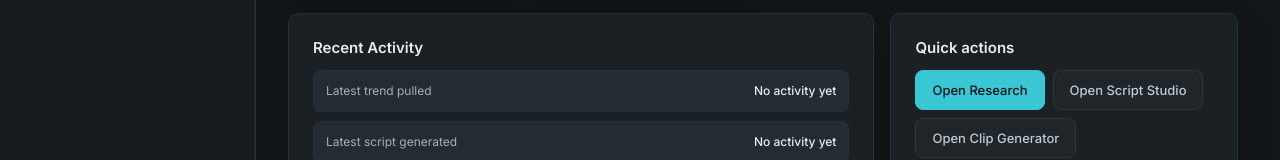
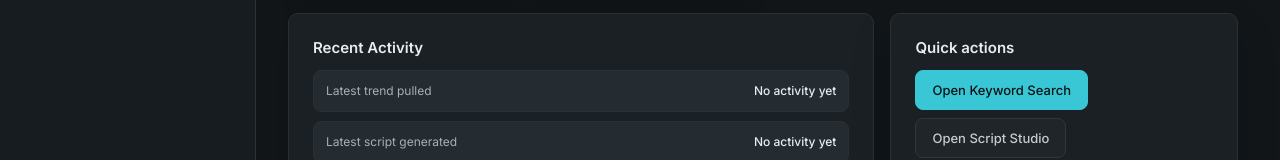
Before and after one commit to mustafakamal88/Reel_Automation, a React (Vite) app: page / in a window 1280 px wide. Shown: the part 443-603 px from the top of the page. Built offline with nearby package versions, Linux system fonts and the light colour scheme; no server answers.

Commit message:
Rename trend intelligence to keyword search

```diff
--- a/src/components/Header.tsx
+++ b/src/components/Header.tsx
@@ -3,7 +3,7 @@ import type { View } from '../types';
 const VIEW_META: Record<View, { title: string; sub: string }> = {
   dashboard:              { title: 'Dashboard',                sub: 'Trend research, scripts, clips, and publishing readiness' },
   discoverTrends:         { title: 'Discover Trends',          sub: 'The latest content opportunities for your selected market.' },
-  trendingKeywords:       { title: 'Trend Intelligence',       sub: 'Keyword search for ranked content opportunities.' },
+  trendingKeywords:       { title: 'Keyword Search',           sub: 'Search and rank content opportunities by keyword.' },
   youtubeVideoAnalyzer:   { title: 'Video Analyzer',           sub: 'Break down a YouTube video into hooks, keywords, and script angles.' },
   youtubeChannelAnalyzer: { title: 'Channel Analyzer',         sub: 'Review a YouTube channel profile, content patterns, and next-video ideas.' },
   nicheFinder:            { title: 'Niche Finder',             sub: 'Evaluate demand, competition and readiness for a creator niche.' },
--- a/src/components/Sidebar.tsx
+++ b/src/components/Sidebar.tsx
@@ -40,7 +40,7 @@ const SETTINGS_ITEM: NavItem = { id: 'settings', label: 'Settings' };
 
 const RESEARCH_ITEMS: NavItem[] = [
   { id: 'discoverTrends', label: 'Discover Trends' },
-  { id: 'trendingKeywords', label: 'Trend Intelligence' },
+  { id: 'trendingKeywords', label: 'Keyword Search' },
   { id: 'youtubeVideoAnalyzer', label: 'Video Analyzer' },
   { id: 'youtubeChannelAnalyzer', label: 'Channel Analyzer' },
   { id: 'nicheFinder', label: 'Niche Finder' },
--- a/src/pages/Dashboard.tsx
+++ b/src/pages/Dashboard.tsx
@@ -78,7 +78,7 @@ export function DashboardPage({ latestScript, onNavigate }: Props) {
         <div className="settings-card">
           <div className="settings-card-title">Quick actions</div>
           <div className="quick-actions">
-            <button className="generate-btn idle" type="button" onClick={() => onNavigate('trendingKeywords')}>Open Research</button>
+            <button className="generate-btn idle" type="button" onClick={() => onNavigate('trendingKeywords')}>Open Keyword Search</button>
             <button className="generate-btn secondary" type="button" onClick={() => onNavigate('scriptStudio')}>Open Script Studio</button>
             <button className="generate-btn secondary" type="button" onClick={() => onNavigate('clipStudio')}>Open Clip Generator</button>
             <button className="generate-btn secondary" type="button" onClick={() => onNavigate('connections')}>Open Connections</button>
--- a/src/pages/ScriptStudio.tsx
+++ b/src/pages/ScriptStudio.tsx
@@ -46,7 +46,7 @@ function sourceLabel(source?: string): string {
       return 'YouTube Channel Analysis';
     case 'google_trend':
     case 'google_trends_rss':
-      return 'Trend Intelligence';
+      return 'Keyword Search';
     case 'niche_idea':
       return 'Niche Idea';
     default:
--- a/src/pages/Signals.tsx
+++ b/src/pages/Signals.tsx
@@ -577,7 +577,7 @@ function TrendingKeywordsTab(props: {
             </div>
           )}
           <div className="trend-filter-footer">
-            <span>{trendResponse?.resolved_location?.status === 'resolved' ? `Resolved locality: ${trendResponse.resolved_location.city || trendResponse.resolved_location.region || trendResponse.resolved_location.input}` : 'Enter a keyword to search trend intelligence.'}</span>
+            <span>{trendResponse?.resolved_location?.status === 'resolved' ? `Resolved locality: ${trendResponse.resolved_location.city || trendResponse.resolved_location.region || trendResponse.resolved_location.input}` : 'Enter a keyword to search content opportunities.'}</span>
             <button type="button" className="link-button" onClick={() => setShowMore(value => !value)}>More Filters</button>
           </div>
           <div className="trend-search-actions">
@@ -588,9 +588,9 @@ function TrendingKeywordsTab(props: {
         {localOnly && <div className="neutral-callout">Local videos only matches supporting videos with available geographic metadata. Country-level trend geography is still used.</div>}
       </div>
 
-      {trendLoading && <EmptyState tone="loading" title="Loading trend intelligence." desc="Checking current demand, recency, and public engagement signals." />}
-      {!trendLoading && trendError && <EmptyState tone="error" title="Trend intelligence is temporarily unavailable." desc={trendError} />}
-      {!trendLoading && !trendError && !trendResponse && <EmptyState tone="empty" title="Enter a keyword to search trend intelligence." desc="Choose country, language, time window, and niche filters to rank opportunities." />}
+      {trendLoading && <EmptyState tone="loading" title="Loading keyword search." desc="Checking current demand, recency, and public engagement signals." />}
+      {!trendLoading && trendError && <EmptyState tone="error" title="Keyword search is temporarily unavailable." desc={trendError} />}
+      {!trendLoading && !trendError && !trendResponse && <EmptyState tone="empty" title="Enter a keyword to search content opportunities." desc="Choose country, language, time window, and niche filters to rank opportunities." />}
       {!trendLoading && !trendError && trendResponse?.message && trendResponse.results.length === 0 && (
         <EmptyState tone="empty" title={trendResponse.message} desc="Try a broader country, language, or time window." />
       )}
```
